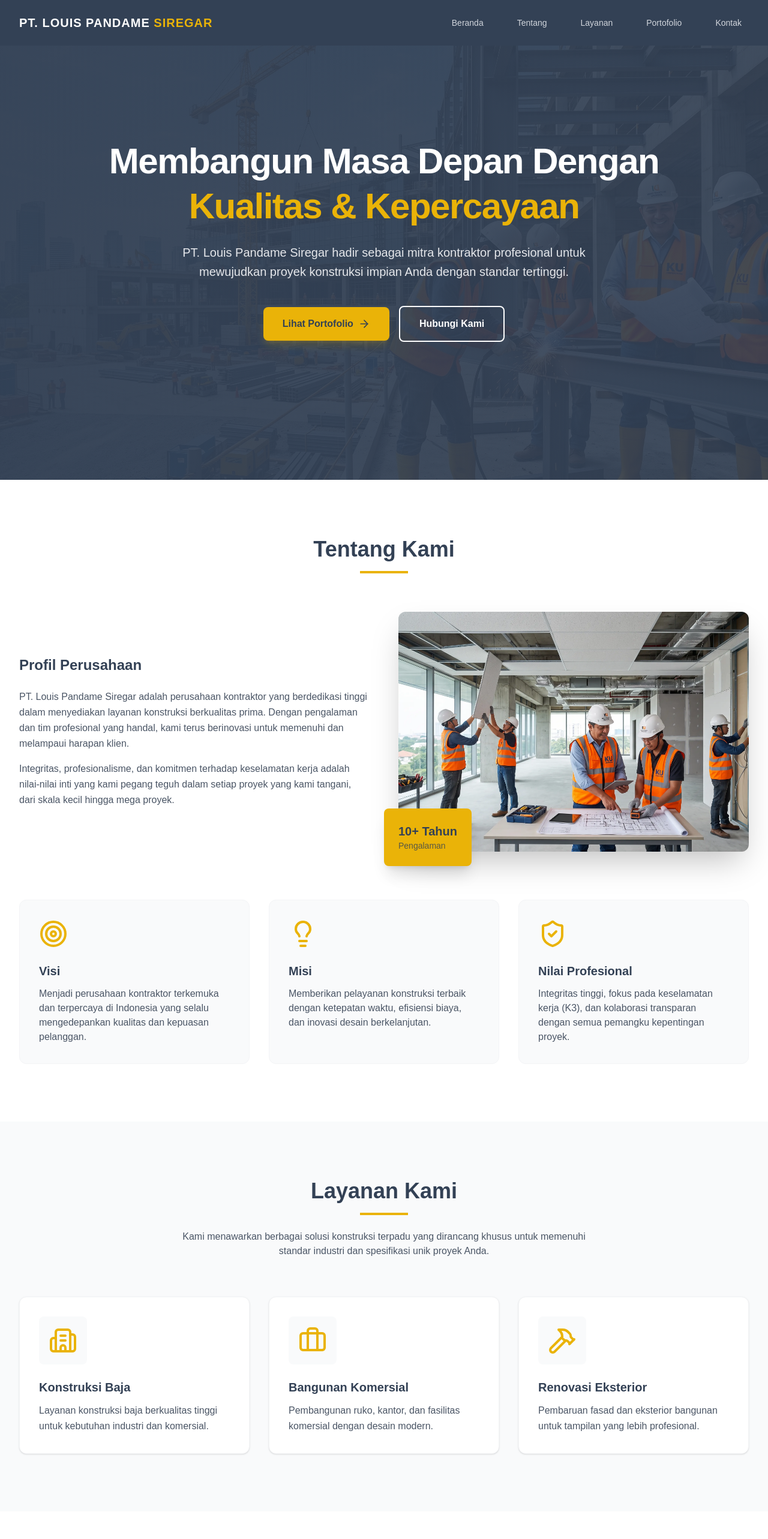
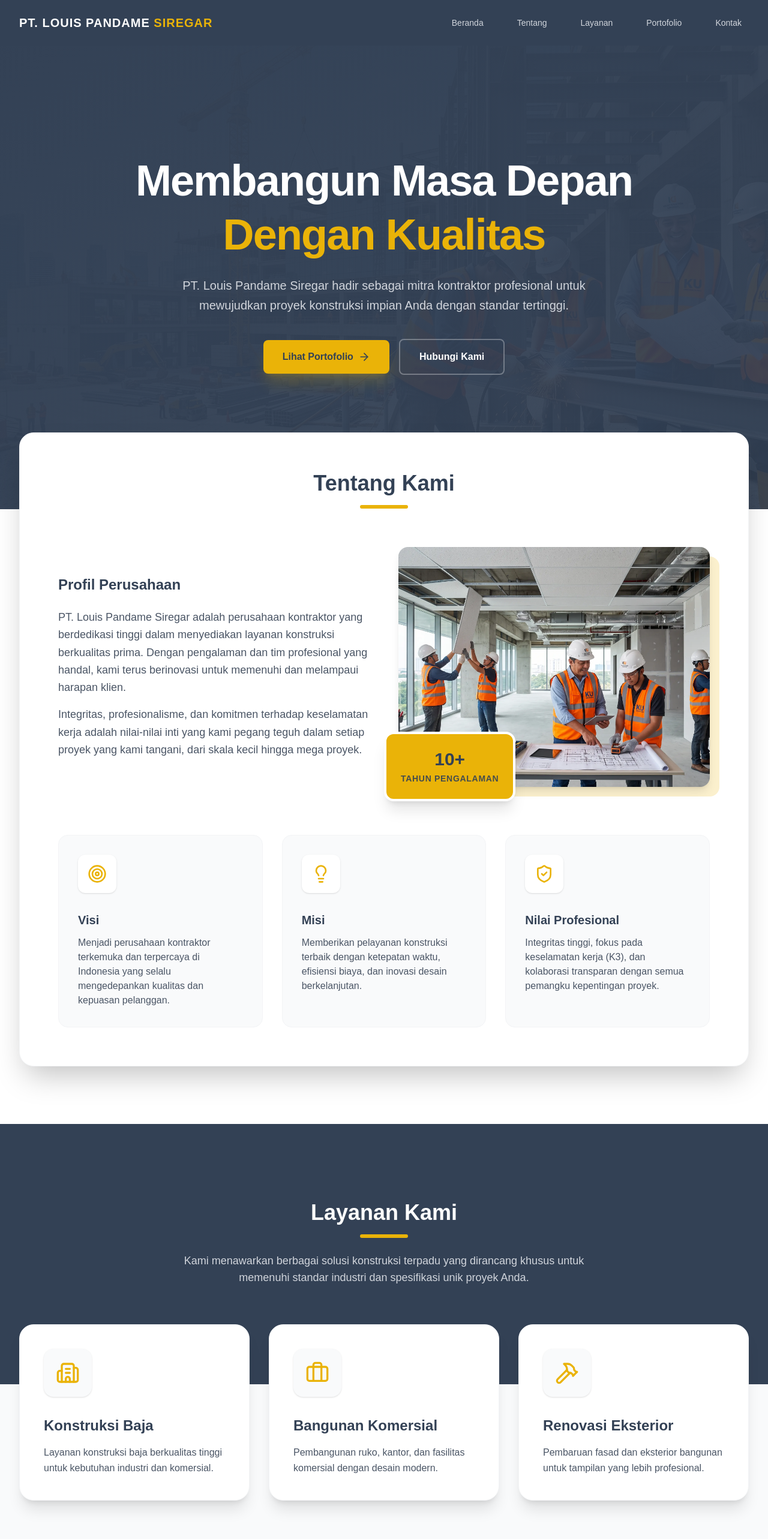
Before and after one commit to Louispandamesiregar/Compro_Contractor, a Next.js app: page / in a window 1280 px wide. Shown: the top 2566 px of the page at 60% size. Built offline with nearby package versions, Linux system fonts and the light colour scheme.

Commit message:
Update layout to overlapping design

```diff
--- a/src/components/sections/About.tsx
+++ b/src/components/sections/About.tsx
@@ -2,59 +2,73 @@ import { Target, Lightbulb, ShieldCheck } from "lucide-react";
 
 export default function About() {
   return (
-    <section id="about" className="py-24 bg-white">
-      <div className="max-w-7xl mx-auto px-4 sm:px-6 lg:px-8">
+    <section id="about" className="relative z-30 pb-24 px-4 sm:px-6 lg:px-8">
+      <div className="max-w-7xl mx-auto">
+        {/* Floating Tumpang Tindih Card */}
+        <div className="bg-white rounded-3xl shadow-2xl p-8 md:p-12 lg:p-16 -mt-32 border border-gray-100">
+
           <div className="text-center mb-16">
             <h2 className="text-3xl md:text-4xl font-bold text-secondary mb-4">Tentang Kami</h2>
-          <div className="w-20 h-1 bg-primary mx-auto"></div>
+            <div className="w-20 h-1.5 bg-primary mx-auto rounded-full"></div>
           </div>
 
-        <div className="grid grid-cols-1 md:grid-cols-2 gap-12 items-center mb-20">
+          <div className="grid grid-cols-1 lg:grid-cols-2 gap-12 items-center mb-20">
             <div>
               <h3 className="text-2xl font-bold text-secondary mb-6">Profil Perusahaan</h3>
-            <p className="text-gray-600 leading-relaxed mb-4">
+              <p className="text-gray-600 leading-relaxed mb-4 text-lg">
                 PT. Louis Pandame Siregar adalah perusahaan kontraktor yang berdedikasi tinggi dalam menyediakan layanan konstruksi berkualitas prima. Dengan pengalaman dan tim profesional yang handal, kami terus berinovasi untuk memenuhi dan melampaui harapan klien.
               </p>
-            <p className="text-gray-600 leading-relaxed">
+              <p className="text-gray-600 leading-relaxed text-lg">
                 Integritas, profesionalisme, dan komitmen terhadap keselamatan kerja adalah nilai-nilai inti yang kami pegang teguh dalam setiap proyek yang kami tangani, dari skala kecil hingga mega proyek.
               </p>
             </div>
             <div className="relative">
+              <div className="absolute inset-0 bg-primary/20 transform translate-x-4 translate-y-4 rounded-2xl z-0"></div>
               <img
                 src="/images/portfolio/2.webp"
                 alt="Tentang PT Louis Pandame Siregar"
-              className="rounded-xl shadow-2xl object-cover h-[400px] w-full"
+                className="relative z-10 rounded-2xl shadow-lg object-cover h-[400px] w-full"
               />
-            <div className="absolute -bottom-6 -left-6 bg-primary p-6 rounded-lg shadow-xl">
-              <p className="text-secondary font-bold text-xl">10+ Tahun</p>
-              <p className="text-secondary/80 text-sm font-medium">Pengalaman</p>
+              <div className="absolute -bottom-6 -left-6 z-20 bg-primary p-6 rounded-2xl shadow-xl flex flex-col items-center justify-center border-4 border-white">
+                <span className="text-secondary font-black text-3xl">10+</span>
+                <span className="text-secondary/90 text-sm font-bold uppercase tracking-wider mt-1">Tahun Pengalaman</span>
               </div>
             </div>
           </div>
 
           <div className="grid grid-cols-1 md:grid-cols-3 gap-8">
-          <div className="p-8 bg-gray-50 rounded-xl border border-gray-100 hover:shadow-lg transition-shadow">
-            <Target className="h-12 w-12 text-primary mb-6" />
+            <div className="p-8 bg-gray-50 rounded-2xl border border-gray-100 hover:bg-white hover:shadow-xl transition-all duration-300 group">
+              <div className="bg-white p-4 rounded-xl inline-block shadow-sm mb-6 group-hover:bg-primary/10 group-hover:shadow-md transition-all">
+                <Target className="h-8 w-8 text-primary" />
+              </div>
               <h4 className="text-xl font-bold text-secondary mb-3">Visi</h4>
               <p className="text-gray-600">
                 Menjadi perusahaan kontraktor terkemuka dan terpercaya di Indonesia yang selalu mengedepankan kualitas dan kepuasan pelanggan.
               </p>
             </div>
-          <div className="p-8 bg-gray-50 rounded-xl border border-gray-100 hover:shadow-lg transition-shadow">
-            <Lightbulb className="h-12 w-12 text-primary mb-6" />
+
+            <div className="p-8 bg-gray-50 rounded-2xl border border-gray-100 hover:bg-white hover:shadow-xl transition-all duration-300 group">
+              <div className="bg-white p-4 rounded-xl inline-block shadow-sm mb-6 group-hover:bg-primary/10 group-hover:shadow-md transition-all">
+                <Lightbulb className="h-8 w-8 text-primary" />
+              </div>
               <h4 className="text-xl font-bold text-secondary mb-3">Misi</h4>
               <p className="text-gray-600">
                 Memberikan pelayanan konstruksi terbaik dengan ketepatan waktu, efisiensi biaya, dan inovasi desain berkelanjutan.
               </p>
             </div>
-          <div className="p-8 bg-gray-50 rounded-xl border border-gray-100 hover:shadow-lg transition-shadow">
-            <ShieldCheck className="h-12 w-12 text-primary mb-6" />
+
+            <div className="p-8 bg-gray-50 rounded-2xl border border-gray-100 hover:bg-white hover:shadow-xl transition-all duration-300 group">
+              <div className="bg-white p-4 rounded-xl inline-block shadow-sm mb-6 group-hover:bg-primary/10 group-hover:shadow-md transition-all">
+                <ShieldCheck className="h-8 w-8 text-primary" />
+              </div>
               <h4 className="text-xl font-bold text-secondary mb-3">Nilai Profesional</h4>
               <p className="text-gray-600">
                 Integritas tinggi, fokus pada keselamatan kerja (K3), dan kolaborasi transparan dengan semua pemangku kepentingan proyek.
               </p>
             </div>
           </div>
+
+        </div>
       </div>
     </section>
   );
--- a/src/components/sections/Hero.tsx
+++ b/src/components/sections/Hero.tsx
@@ -3,10 +3,10 @@ import { ArrowRight } from "lucide-react";
 
 export default function Hero() {
   return (
-    <section id="hero" className="relative h-screen flex items-center justify-center bg-secondary">
-      {/* Background Image (Using placeholder gradient/color for now since no hero image is provided) */}
+    <section id="hero" className="relative pb-40 pt-48 md:pt-64 md:pb-56 flex items-center justify-center bg-secondary">
+      {/* Background Image */}
       <div className="absolute inset-0 z-0">
-        <div className="absolute inset-0 bg-gradient-to-r from-secondary/90 to-secondary/70 z-10" />
+        <div className="absolute inset-0 bg-gradient-to-br from-secondary via-secondary/90 to-secondary/70 z-10" />
         <img
           src="/images/portfolio/1.webp"
           alt="Hero Background"
@@ -15,22 +15,23 @@ export default function Hero() {
       </div>
 
       <div className="relative z-20 text-center px-4 max-w-5xl mx-auto">
-        <h1 className="text-4xl md:text-6xl font-bold text-white mb-6 tracking-tight leading-tight">
-          Membangun Masa Depan Dengan <span className="text-primary">Kualitas & Kepercayaan</span>
+        <h1 className="text-4xl md:text-6xl lg:text-7xl font-extrabold text-white mb-6 tracking-tight leading-tight">
+          Membangun Masa Depan <br className="hidden md:block"/>
+          <span className="text-primary">Dengan Kualitas</span>
         </h1>
-        <p className="text-lg md:text-xl text-gray-200 mb-10 max-w-2xl mx-auto leading-relaxed">
+        <p className="text-lg md:text-xl text-gray-300 mb-10 max-w-2xl mx-auto leading-relaxed">
           PT. Louis Pandame Siregar hadir sebagai mitra kontraktor profesional untuk mewujudkan proyek konstruksi impian Anda dengan standar tertinggi.
         </p>
         <div className="flex flex-col sm:flex-row justify-center items-center gap-4">
           <Link
             href="#portfolio"
-            className="px-8 py-4 bg-primary text-secondary font-bold rounded-lg hover:bg-yellow-400 transition-all flex items-center shadow-lg shadow-primary/20"
+            className="px-8 py-4 bg-primary text-secondary font-bold rounded-lg hover:bg-yellow-400 transition-all flex items-center shadow-xl shadow-primary/20 hover:-translate-y-1"
           >
             Lihat Portofolio <ArrowRight className="ml-2 h-5 w-5" />
           </Link>
           <Link
             href="#contact"
-            className="px-8 py-4 bg-transparent border-2 border-white text-white font-bold rounded-lg hover:bg-white/10 transition-all"
+            className="px-8 py-4 bg-transparent border-2 border-white/30 text-white font-bold rounded-lg hover:bg-white/10 hover:border-white transition-all hover:-translate-y-1"
           >
             Hubungi Kami
           </Link>
--- a/src/components/sections/Services.tsx
+++ b/src/components/sections/Services.tsx
@@ -6,13 +6,13 @@ import { Service } from "@/types";
 const getIcon = (iconName: string) => {
   switch (iconName) {
     case "Building2":
-      return <Building2 className="w-12 h-12 text-primary" />;
+      return <Building2 className="w-10 h-10 text-primary" />;
     case "Briefcase":
-      return <Briefcase className="w-12 h-12 text-primary" />;
+      return <Briefcase className="w-10 h-10 text-primary" />;
     case "Hammer":
-      return <Hammer className="w-12 h-12 text-primary" />;
+      return <Hammer className="w-10 h-10 text-primary" />;
     default:
-      return <Shield className="w-12 h-12 text-primary" />;
+      return <Shield className="w-10 h-10 text-primary" />;
   }
 };
 
@@ -20,26 +20,36 @@ export default function Services() {
   const services: Service[] = servicesData;
 
   return (
-    <section id="services" className="py-24 bg-gray-50">
-      <div className="max-w-7xl mx-auto px-4 sm:px-6 lg:px-8">
-        <div className="text-center mb-16">
-          <h2 className="text-3xl md:text-4xl font-bold text-secondary mb-4">Layanan Kami</h2>
-          <div className="w-20 h-1 bg-primary mx-auto mb-6"></div>
-          <p className="text-gray-600 max-w-2xl mx-auto">
+    <section id="services" className="relative">
+      {/* Split Background (Top secondary, Bottom light gray) */}
+      <div className="absolute inset-0 z-0 flex flex-col">
+        <div className="h-[60%] bg-secondary"></div>
+        <div className="h-[40%] bg-gray-50"></div>
+      </div>
+
+      <div className="relative z-10 max-w-7xl mx-auto px-4 sm:px-6 lg:px-8 py-24">
+
+        <div className="text-center mb-16 pt-8">
+          <h2 className="text-3xl md:text-4xl font-bold text-white mb-4">Layanan Kami</h2>
+          <div className="w-20 h-1.5 bg-primary mx-auto mb-6 rounded-full"></div>
+          <p className="text-gray-300 max-w-2xl mx-auto text-lg">
             Kami menawarkan berbagai solusi konstruksi terpadu yang dirancang khusus untuk memenuhi standar industri dan spesifikasi unik proyek Anda.
           </p>
         </div>
 
+        {/* Overlapping Cards Container */}
         <div className="grid grid-cols-1 md:grid-cols-2 lg:grid-cols-3 gap-8">
           {services.map((service) => (
             <div
               key={service.id}
-              className="bg-white p-8 rounded-xl shadow-sm hover:shadow-xl transition-all duration-300 border border-gray-100 group"
+              className="bg-white p-10 rounded-3xl shadow-xl hover:shadow-2xl hover:-translate-y-2 transition-all duration-300 border border-gray-100 group flex flex-col"
             >
-              <div className="bg-gray-50 w-20 h-20 rounded-lg flex items-center justify-center mb-6 group-hover:bg-primary/10 transition-colors">
-                {getIcon(service.iconName)}
+              <div className="bg-gray-50 w-20 h-20 rounded-2xl flex items-center justify-center mb-8 group-hover:bg-primary group-hover:text-secondary transition-all shadow-sm">
+                <div className="group-hover:brightness-0 transition-all">
+                  {getIcon(service.iconName)}
+                </div>
               </div>
-              <h3 className="text-xl font-bold text-secondary mb-3 group-hover:text-primary transition-colors">
+              <h3 className="text-2xl font-bold text-secondary mb-4 group-hover:text-primary transition-colors">
                 {service.title}
               </h3>
               <p className="text-gray-600 leading-relaxed">
```
Lines whose indentation alone changed are shown as unchanged.
